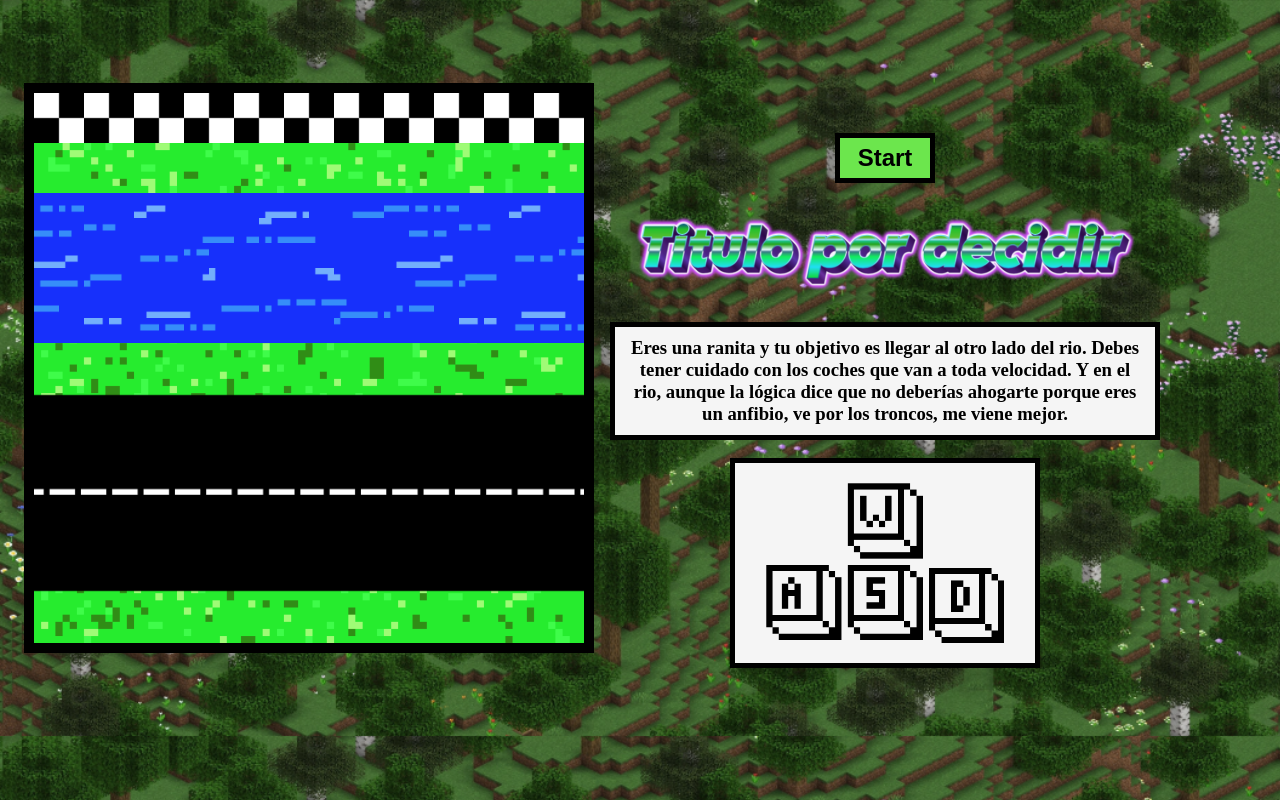
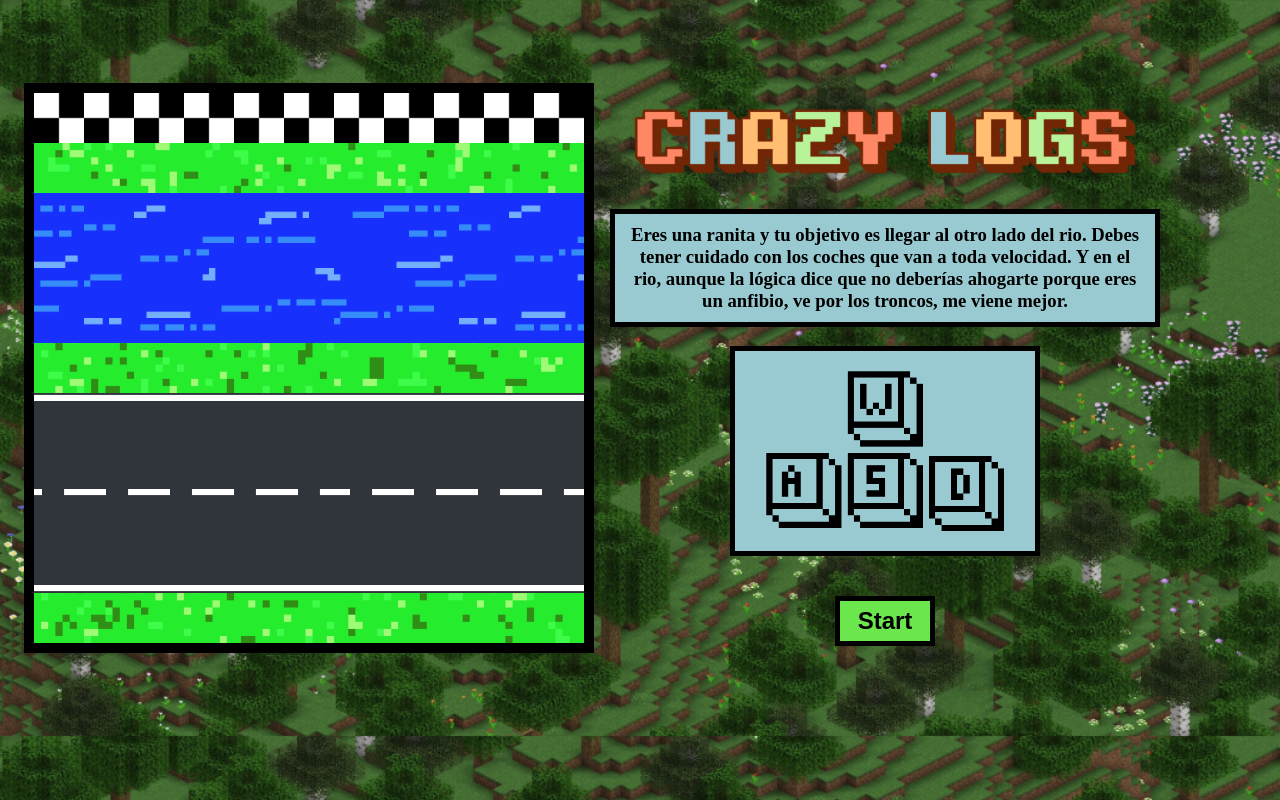
Before and after one commit to DomPar/CrazyLogs, a plain HTML site: page index.html in a window 1280 px wide. Drawn offline with Linux system fonts and the light colour scheme.

Commit message:
Titulo cool

```diff
--- a/css/style.css
+++ b/css/style.css
@@ -25,15 +25,15 @@ grid-column: 1/2;
 #description {
     display: flex;
     flex-direction: column;
-    justify-content: space-between;
+    justify-content: space-around;
     align-items: center;
     gap: 20px;
+    height: 80vh;
 }
 
 #description-main {
     width: 550px;
     height: 400px;
-    margin: auto;
     display: grid;
     grid-template-columns: 1fr 1fr 1fr;
     grid-template-rows: 1fr 1fr 1fr;
@@ -46,7 +46,7 @@ grid-column: 1/2;
     height: 100px;
     align-self: center;
     text-align: center;
-    background-image: url("../images/Titulo.png");
+    background-image: url("../images/title4.png");
     background-position: center;
     background-size: cover;
 }
@@ -56,7 +56,7 @@ grid-column: 1/2;
     grid-column: 1/4;
     text-align: center;
     border: 5px solid black;
-    background-color:  whitesmoke;
+    background-color:  #99CAD1;
     padding: 10px;
 }
 
@@ -66,7 +66,7 @@ grid-column: 1/2;
     grid-row: 3/4;
     grid-column: 2/3;
     border: 5px solid black;
-    background-color:  whitesmoke;
+    background-color: #99CAD1;
     display: flex;
     justify-content: center;
     align-items: center;
@@ -91,7 +91,7 @@ button {
 width: 550px;
 height: 200px;
 /* background-color: gray; */
-background-image: url("../images/road1.png");
+background-image: url("../images/road2.png");
 background-size: contain;
 position: absolute;
 top: 300px;
--- a/index.html
+++ b/index.html
@@ -16,7 +16,6 @@
         <div id="road"></div>
     </div>
     <div id="description">
-        <button id="start">Start</button>
         <div id="description-main">
             <div id="froggerTitle"></div>
             <h3 id="description-game">Eres una ranita y tu objetivo es llegar al otro lado del rio. Debes tener cuidado con los coches que van a toda velocidad. Y en el rio, aunque la lógica dice que no deberías ahogarte porque eres un anfibio, ve por los troncos, me viene mejor.</h3>
@@ -24,6 +23,7 @@
                 <img src="images/wasdkeys.png" alt="">
             </div>
         </div>
+        <button id="start">Start</button>
     </div>
 
 </body>
--- a/scripts/script.js
+++ b/scripts/script.js
@@ -18,12 +18,17 @@ var estadoToggle = true;
 
 function gameStart() {
     player.insertPlayer()
-    playerId = setInterval(movement, 200)
+    /* playerId = setInterval(movement, 200) */
+    setTimeout(startMovement, 6000)
     carId = setInterval(createCar, 2000)
     carLeftId = setInterval(createCarLeft, 2000)
     logId = setInterval(createLog, 5000)
     logLeftId = setInterval(createLogLeft, 10000)
     boton.innerText = "Reset";
+}
+
+function startMovement() {
+    playerId = setInterval(movement, 200)
 }
 
 function movement() {
@@ -49,6 +54,8 @@ function movement() {
         clearInterval(logLeftId)
         cars.forEach(function(car){clearInterval(car.timerId)})
         logs.forEach(function(log){clearInterval(log.timerId)})
+        sound.pause();
+        sound.currentTime = 0;
     }
 }
 
```
Also changed, not shown: images/road2.png (added), images/title.png (added), images/title2.png (added), images/title3.png (added), images/title4.png (added).
